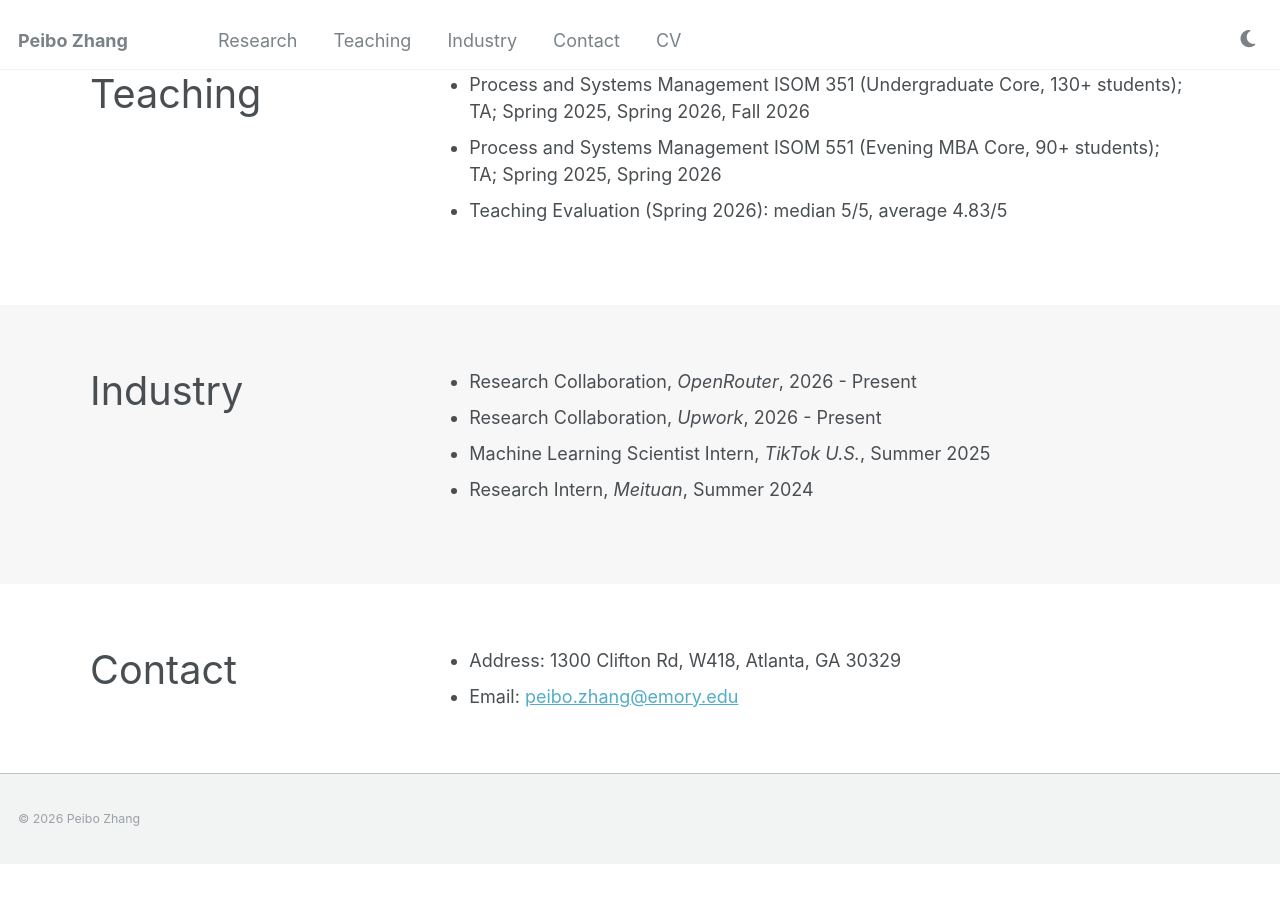
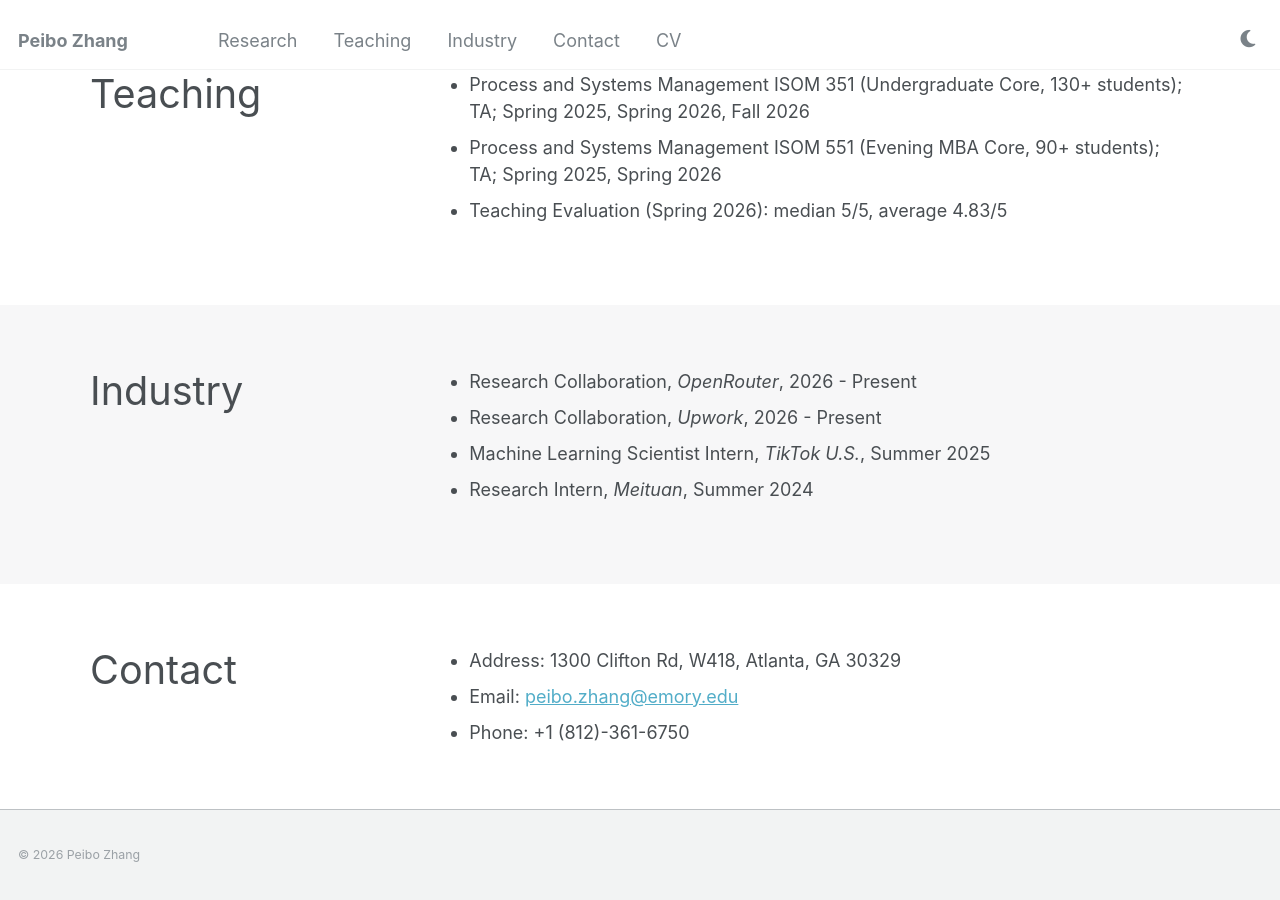
Before and after one commit to PeiboZhang/peibozhang.github.io, a Jekyll site: the page built from _pages/about.md, in a window 1280 px wide and 900 px high, scrolled down 1279 px. Built offline with Jekyll 4.4.1, drawn with Linux system fonts in a browser that asks for light colours; some web fonts are replaced; before the commit the page ends 2143 px from its top, so only the background shows below that.

Commit message:
Add phone to Contact section
Co-Authored-By: Claude Opus 5.5 (1M context) <noreply@anthropic.com>

```diff
--- a/_pages/about.md
+++ b/_pages/about.md
@@ -140,6 +140,7 @@ redirect_from:
 <ul>
   <li>Address: 1300 Clifton Rd, W418, Atlanta, GA 30329</li>
   <li>Email: <a href="mailto:peibo.zhang@emory.edu">peibo.zhang@emory.edu</a></li>
+  <li>Phone: +1 (812)-361-6750</li>
 </ul>
 </div>
 </div>
```
